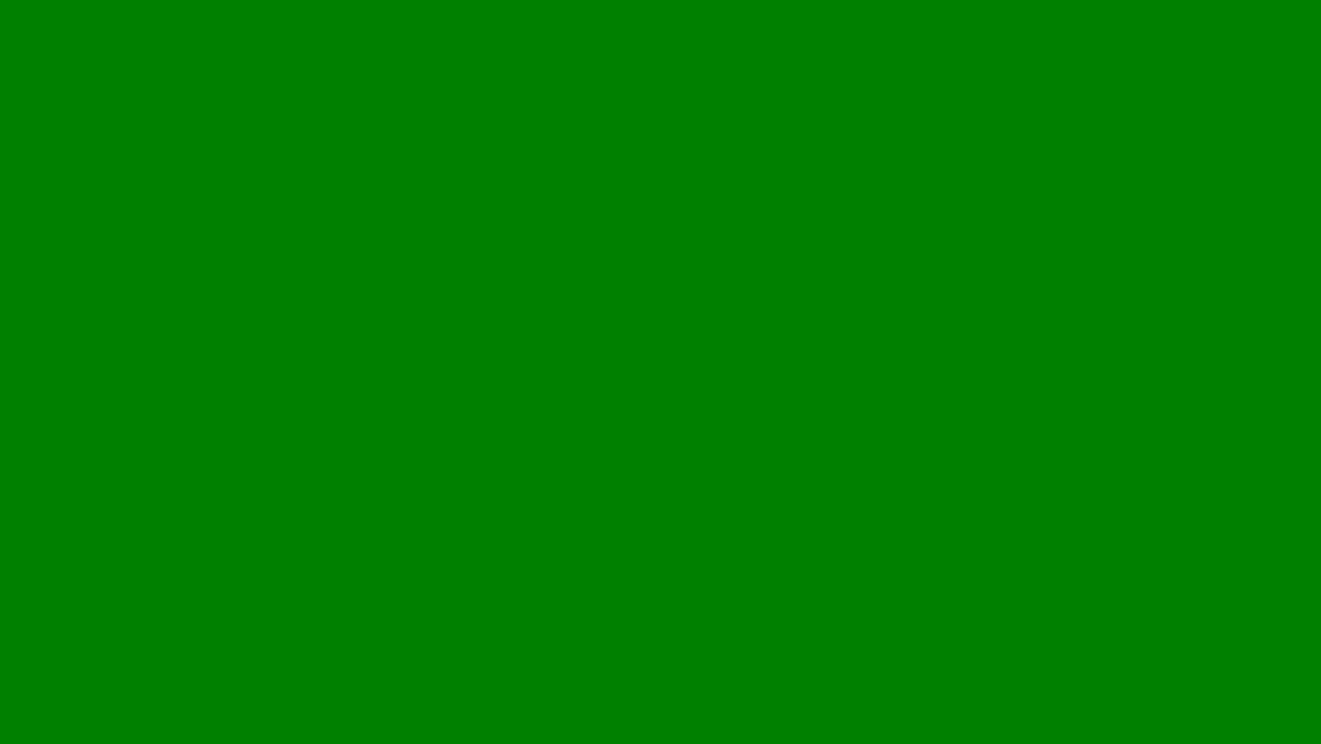
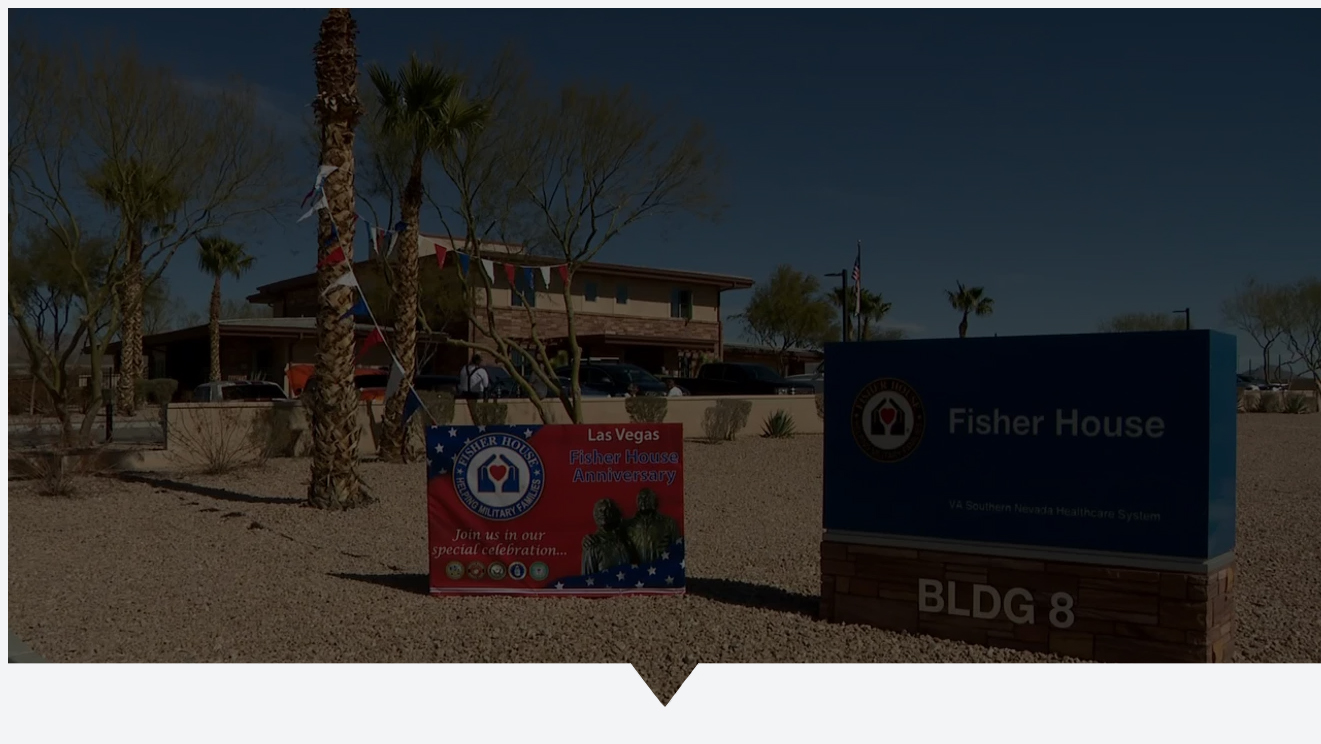
Before and after one commit to Kasador/nevadavets-org, a website built with webpack: page src/index.html in a window 1280 px wide. Shown: the whole page, 1321 px wide, since content can reach past the window. Built offline with nearby package versions, Linux system fonts and the light colour scheme.

Commit message:
Got assets working. and configured webpack.config.js file to include assets folder

```diff
--- a/package.json
+++ b/package.json
@@ -13,6 +13,7 @@
   "dependencies": {
     "@babel/preset-env": "^7.26.0",
     "babel-loader": "^9.2.1",
+    "copy-webpack-plugin": "^12.0.2",
     "css-loader": "^7.1.2",
     "sass": "^1.82.0",
     "sass-loader": "^16.0.4",
--- /dev/null
+++ b/src/assets/styles/reset.scss
@@ -0,0 +1,48 @@
+/* http://meyerweb.com/eric/tools/css/reset/
+   v2.0 | 20110126
+   License: none (public domain)
+*/
+
+html, body, div, span, applet, object, iframe,
+h1, h2, h3, h4, h5, h6, p, blockquote, pre,
+a, abbr, acronym, address, big, cite, code,
+del, dfn, em, img, ins, kbd, q, s, samp,
+small, strike, strong, sub, sup, tt, var,
+b, u, i, center,
+dl, dt, dd, ol, ul, li,
+fieldset, form, label, legend,
+table, caption, tbody, tfoot, thead, tr, th, td,
+article, aside, canvas, details, embed,
+figure, figcaption, footer, header, hgroup,
+menu, nav, output, ruby, section, summary,
+time, mark, audio, video {
+	margin: 0;
+	padding: 0;
+	border: 0;
+	font-size: 100%;
+	font: inherit;
+	vertical-align: baseline;
+}
+/* HTML5 display-role reset for older browsers */
+article, aside, details, figcaption, figure,
+footer, header, hgroup, menu, nav, section {
+	display: block;
+}
+body {
+	line-height: 1;
+}
+ol, ul {
+	list-style: none;
+}
+blockquote, q {
+	quotes: none;
+}
+blockquote:before, blockquote:after,
+q:before, q:after {
+	content: '';
+	content: none;
+}
+table {
+	border-collapse: collapse;
+	border-spacing: 0;
+}
--- a/src/index.html
+++ b/src/index.html
@@ -4,10 +4,11 @@
     <meta charset="UTF-8">
     <meta name="viewport" content="width=device-width, initial-scale=1.0">
     <title>Veteran Nonprofit | The Nevada Veterans Foundation</title>
+    <link href="./assets/styles/reset.scss" type="text/scss" rel="stylesheet"/> <!-- main SCSS stylesheet -->
     <link href="./index.scss" type="text/scss" rel="stylesheet"/> <!-- main SCSS stylesheet -->
 </head>
 <body>
-
+    <img src="./assets/images/navadavetsorg-hero-bg.jpg" />
     <script src="bundle.js"></script> <!-- webpack script-->
 </body>
 </html>
--- a/src/index.scss
+++ b/src/index.scss
@@ -1,3 +1,16 @@
+/* Color Scheme >>>
+    primary: '#C54A45',
+    secondary: '#CCCCCC',
+    accent: '#4F90FC',
+    background: '#EDEDED',
+    surface: '#F3F4F6',
+    text: '#2B2B2B',
+*/
+// Color Scheme >>>
+$color-bg: #EDEDED;
+$color-primary: #C54A45;
+$color-secondary: #F3F4F6;
+
 body {
-    background-color: green;
+    background-color: $color-secondary;
 }
--- a/webpack.config.js
+++ b/webpack.config.js
@@ -1,5 +1,6 @@
 const path = require('path');
 const HtmlWebpackPlugin = require('html-webpack-plugin');
+const CopyWebpackPlugin = require('copy-webpack-plugin');
 
 module.exports = {
   entry: './src/index.js',
@@ -47,6 +48,11 @@
       template: './src/index.html',
       inject: false,
     }),
+    new CopyWebpackPlugin({
+      patterns: [
+        { from: 'src/assets', to: 'assets' }, // Copy the 'assets' folder to 'dist/assets'
+      ],
+    }),
   ],
   devServer: {
     static: {
```
Also changed, not shown: README.md, src/assets/images/navadavetsorg-hero-bg.jpg (added), src/assets/images/nevadavet-logo-main.png (added), 1 other file.
